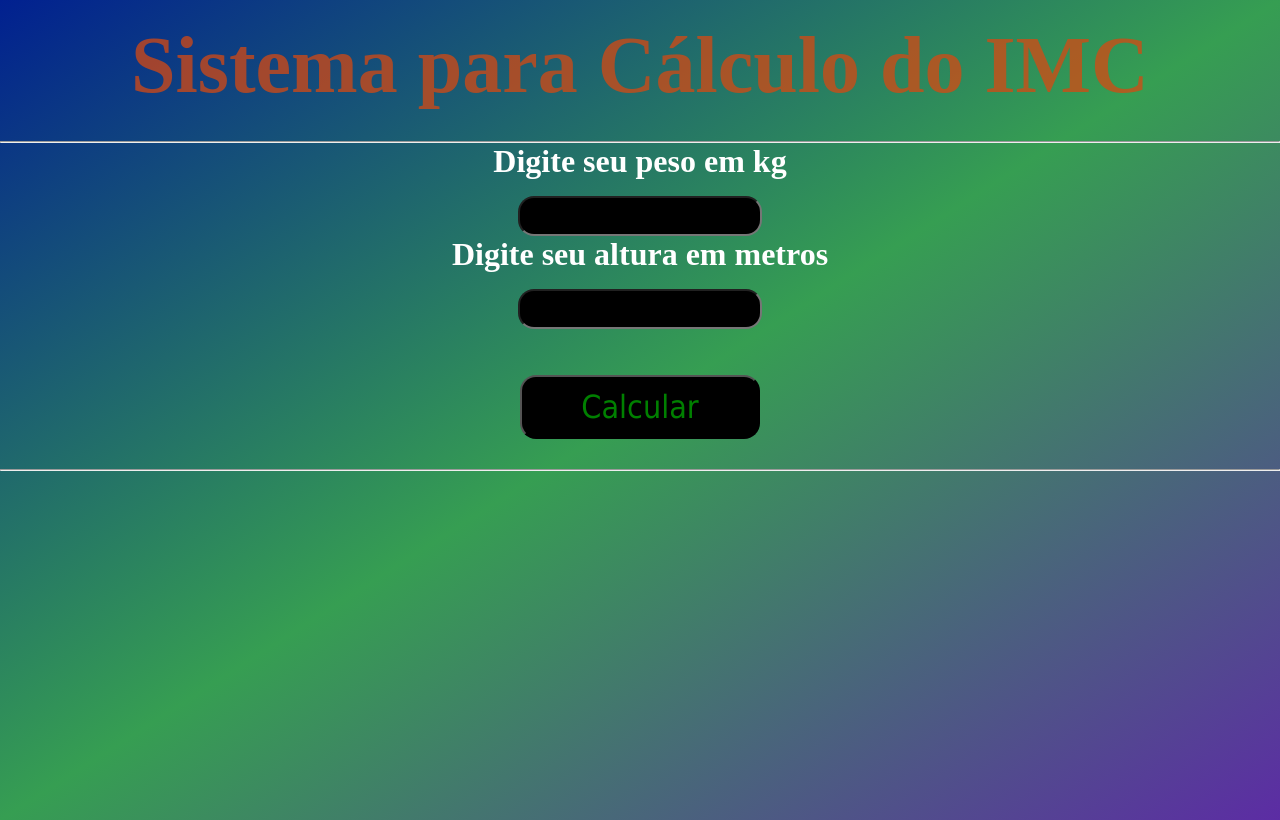
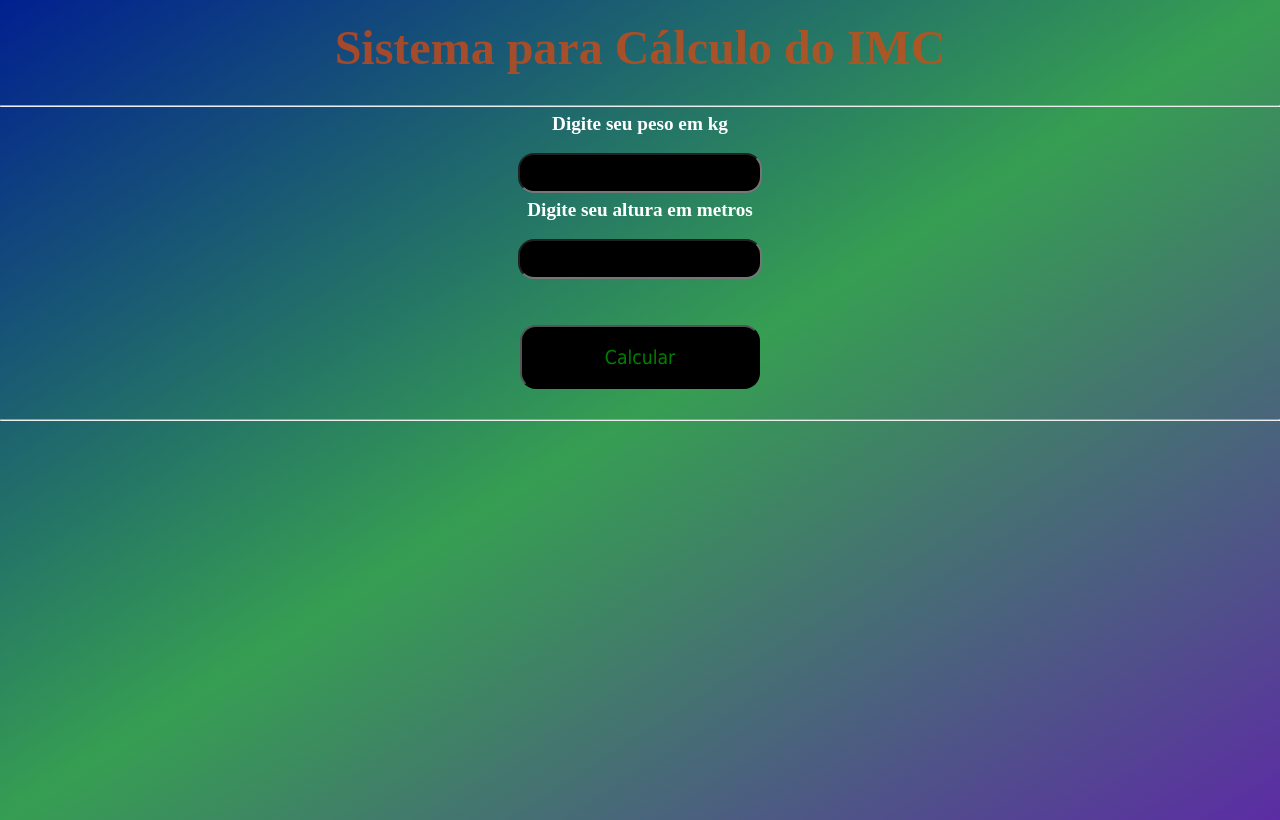
Before and after one commit to Prof-Carlos-Senai/sistema_1C, a plain HTML site: page index.html in a window 1280 px wide. Drawn offline with Linux system fonts and the light colour scheme.

Commit message:
versão 2

```diff
--- a/style.css
+++ b/style.css
@@ -12,10 +12,10 @@ body{
 h1{
     color: rgba(214, 73, 18, 0.741);
     margin-top: 20px;
-    font-size: 5rem;
+    font-size: 3rem;
 }
 label{
-    font-size: 2rem;
+    font-size: 1.2rem;
     font-weight: bold;
 }
 input{
@@ -26,14 +26,14 @@ input{
     width: 240px;
     border-radius: 16px;
     margin-top: 16px;
-    font-size: 2rem;
+    font-size: 1.2rem;
 }
 button{
     height: 64px;
     width: 240px;
     padding: 8px;
     margin-top: 16px;
-    font-size: 2rem;
+    font-size: 1.2rem;
     background-color: black;
     color: green;
     border-radius: 16px;
```
